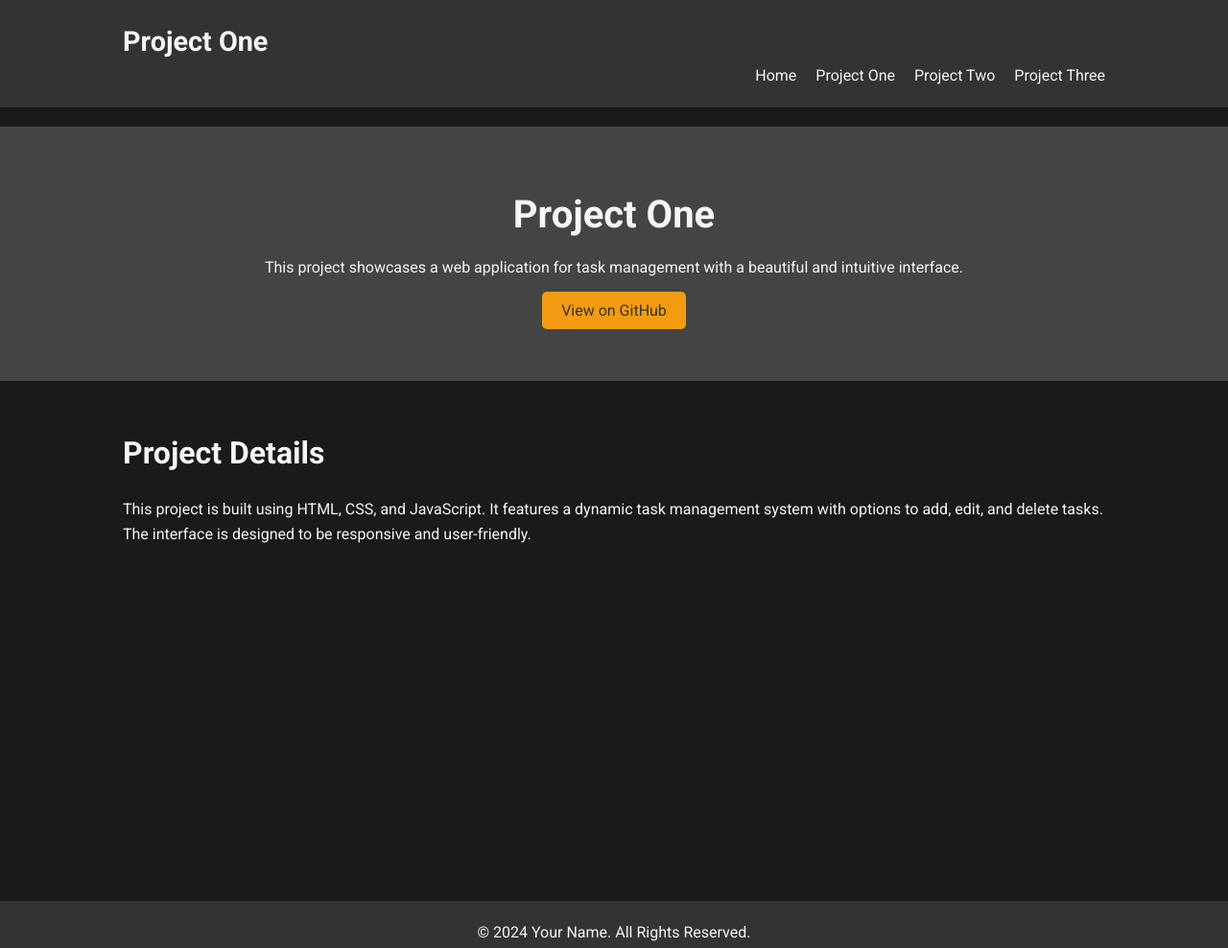
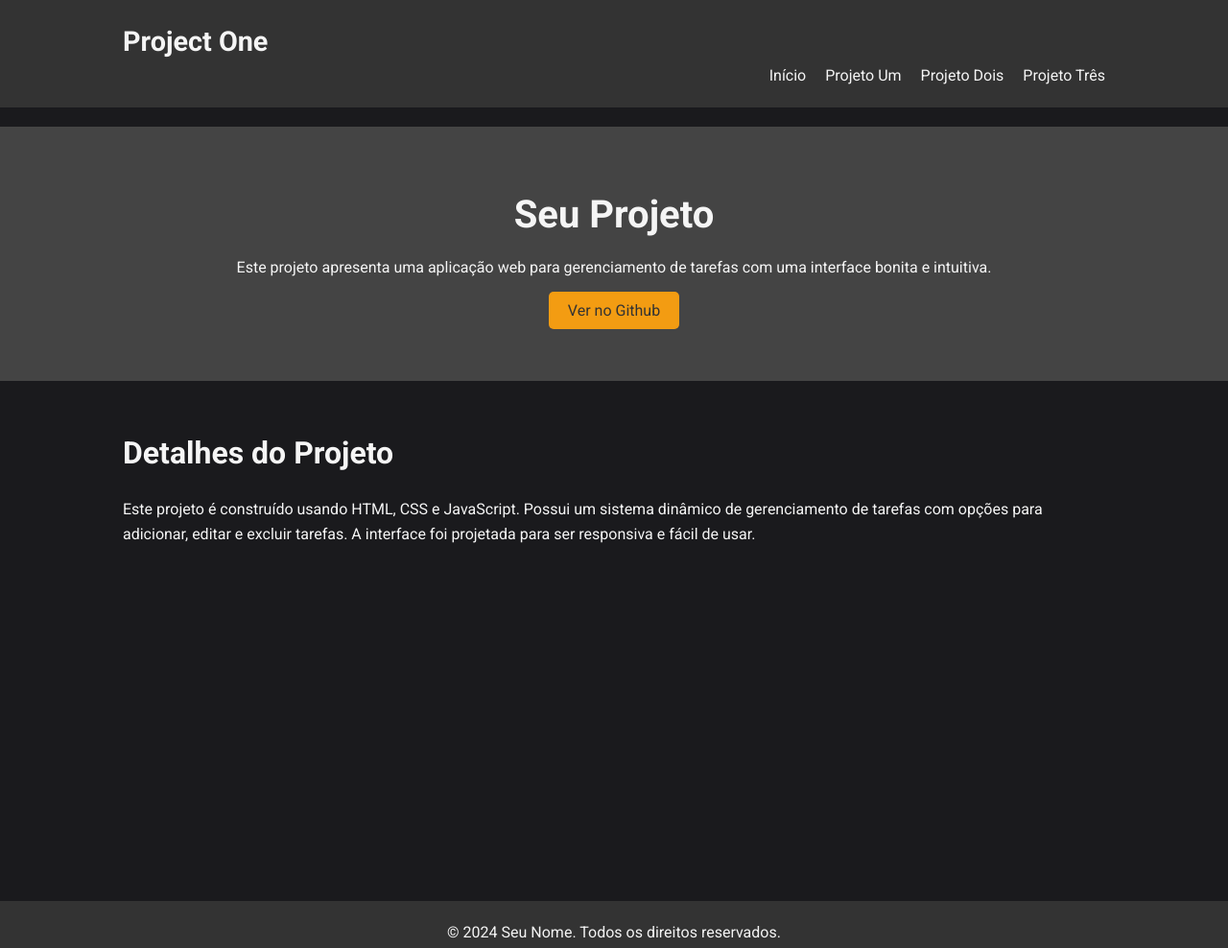
Before and after one commit to alef649587/projeto-portfolio, a plain HTML site: page scripts/projetos/projeto-1.html in a window 1280 px wide. Shown: the whole page at 96% size. Drawn offline with Linux system fonts and the light colour scheme.

Commit message:
Arquivos projeto-1, projeto-2, projeto-3 e no CSS feitas. Site finalizado

```diff
--- a/scripts/projetos/projeto-1.html
+++ b/scripts/projetos/projeto-1.html
@@ -13,10 +13,10 @@
             <h1 class="logo">Project One</h1>
             <nav>
                 <ul>
-                    <li><a href="index.html">Home</a></li>
-                    <li><a href="project-one.html">Project One</a></li>
-                    <li><a href="project-two.html">Project Two</a></li>
-                    <li><a href="project-three.html">Project Three</a></li>
+                    <li><a href="../../index.html">Início</a></li>
+                    <li><a href="projeto-1.html">Projeto Um</a></li>
+                    <li><a href="projeto-2.html">Projeto Dois</a></li>
+                    <li><a href="projeto-3.html">Projeto Três</a></li>
                 </ul>
             </nav>
         </div>
@@ -24,23 +24,24 @@
 
     <section class="project-hero">
         <div class="container">
-            <h2>Project One</h2>
-            <p>This project showcases a web application for task management with a beautiful and intuitive interface.</p>
-            <a href="https://github.com/your-repo/project-one" class="btn">View on GitHub</a>
+            <h2>Seu Projeto</h2>
+            <p>Este projeto apresenta uma aplicação web para gerenciamento de tarefas com uma interface bonita e intuitiva.</p>
+            <!-- Substitua este link pelo link do seu Github -->
+            <a href="https://github.com/your-repo/seu-projeto" class="btn">Ver no Github</a>
         </div>
     </section>
 
     <section class="project-details">
         <div class="container">
-            <h3>Project Details</h3>
-            <p>This project is built using HTML, CSS, and JavaScript. It features a dynamic task management system with options to add, edit, and delete tasks. The interface is designed to be responsive and user-friendly.</p>
+            <h3>Detalhes do Projeto</h3>
+            <p>Este projeto é construído usando HTML, CSS e JavaScript. Possui um sistema dinâmico de gerenciamento de tarefas com opções para adicionar, editar e excluir tarefas. A interface foi projetada para ser responsiva e fácil de usar.</p>
             <div class="project-image"></div>
         </div>
     </section>
 
     <footer>
         <div class="container">
-            <p>&copy; 2024 Your Name. All Rights Reserved.</p>
+            <p>&copy; 2024 Seu Nome. Todos os direitos reservados.</p>
         </div>
     </footer>
 </body>
--- a/scripts/style.css
+++ b/scripts/style.css
@@ -54,6 +54,8 @@ nav ul li a:hover {
 }
 
 .social-icon {
+    padding: 10px;
+    color: #F5F5F5;
     font-size: 1.5rem;
     transition: color 0.3s ease;
 }
```
Also changed, not shown: scripts/projetos/projeto-2.html (+6 -5 lines), scripts/projetos/projeto-3.html (+6 -5 lines).
